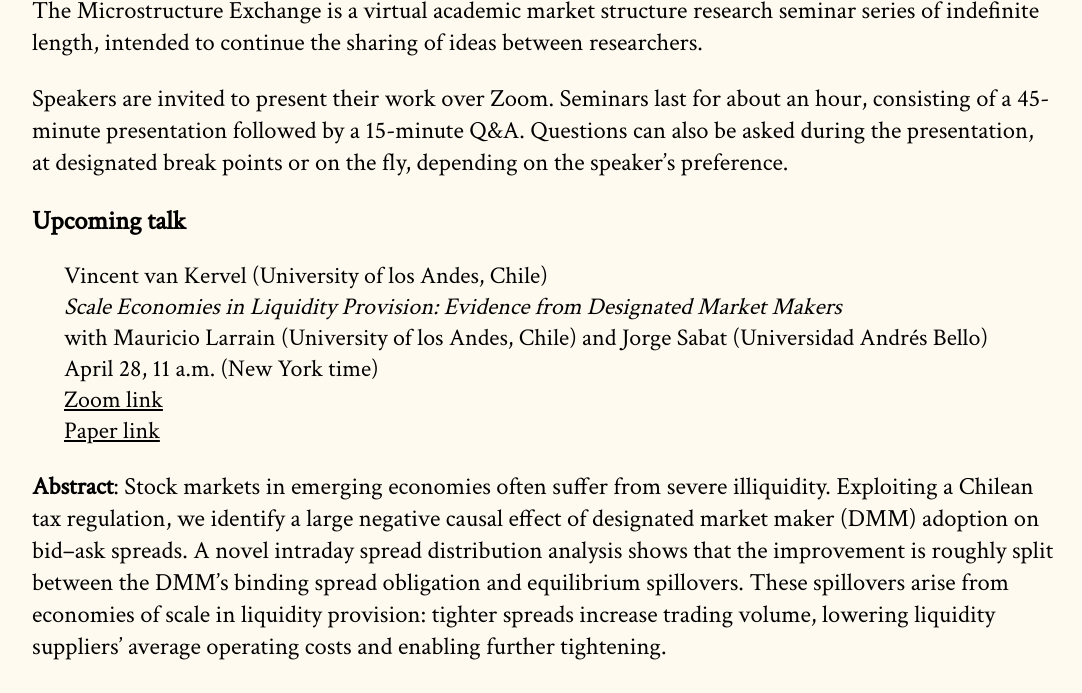
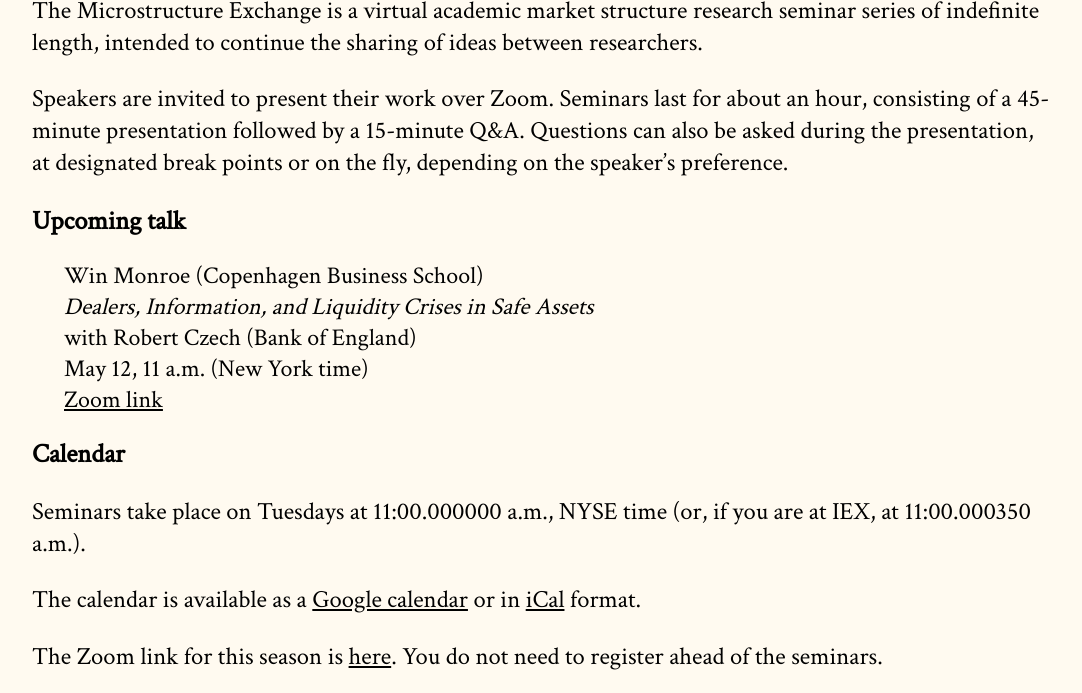
Before and after one commit to cpfiffer/microstructure.exchange, a Jekyll site: the page built from index.md, in a window 1280 px wide and 900 px high, scrolled down 257 px, cut to the strip 0-693 px from the top of the window. Shown: the whole strip, without its empty margins (96-1178 px from the left). Built offline with Jekyll 4.4.1, drawn with Linux system fonts in a browser that asks for light colours; some web fonts are replaced.

Commit message:
Update _config.yml

```diff
--- a/_config.yml
+++ b/_config.yml
@@ -11,13 +11,13 @@ github:
   owner_name: Cameron Pfiffer
 
 speaker-info:
-  speaker-name: "Vincent van Kervel (University of los Andes, Chile)"
-  speaker-paper: "Scale Economies in Liquidity Provision: Evidence from Designated Market Makers"
-  coauthors: "Mauricio Larrain (University of los Andes, Chile) and Jorge Sabat (Universidad Andrés Bello)"
-  speaker-date: "April 28, 11 a.m. (New York time)"
+  speaker-name: "Win Monroe (Copenhagen Business School)"
+  speaker-paper: "Dealers, Information, and Liquidity Crises in Safe Assets"
+  coauthors: "Robert Czech (Bank of England)"
+  speaker-date: "May 12, 11 a.m. (New York time)"
   #paper-link: "https://papers.ssrn.com/sol3/papers.cfm?abstract_id=5186551"
-  paper-link: "papers/Paper_DMM (8).pdf" # If you have a file instead
+  #paper-link: "papers/Paper_DMM (8).pdf" # If you have a file instead
   webinar-link: "https://us06web.zoom.us/j/84504721258?pwd=I2cR9GtVjSa0myOQKYdxRTvQ1PHENW.1"
   # discussant: "Michael Noe (Eurex), Amit Goyal (SFI/Lausanne), and Eric Uhlmann (INSEAD)"
   # slides-link: /slides/RobinhoodSlides_TME.pdf
-  abstract: "Stock markets in emerging economies often suffer from severe illiquidity. Exploiting a Chilean tax regulation, we identify a large negative causal effect of designated market maker (DMM) adoption on bid–ask spreads. A novel intraday spread distribution analysis shows that the improvement is roughly split between the DMM's binding spread obligation and equilibrium spillovers. These spillovers arise from economies of scale in liquidity provision: tighter spreads increase trading volume, lowering liquidity suppliers' average operating costs and enabling further tightening."
+  #abstract: "Stock markets in emerging economies often suffer from severe illiquidity. Exploiting a Chilean tax regulation, we identify a large negative causal effect of designated market maker (DMM) adoption on bid–ask spreads. A novel intraday spread distribution analysis shows that the improvement is roughly split between the DMM's binding spread obligation and equilibrium spillovers. These spillovers arise from economies of scale in liquidity provision: tighter spreads increase trading volume, lowering liquidity suppliers' average operating costs and enabling further tightening."
```
